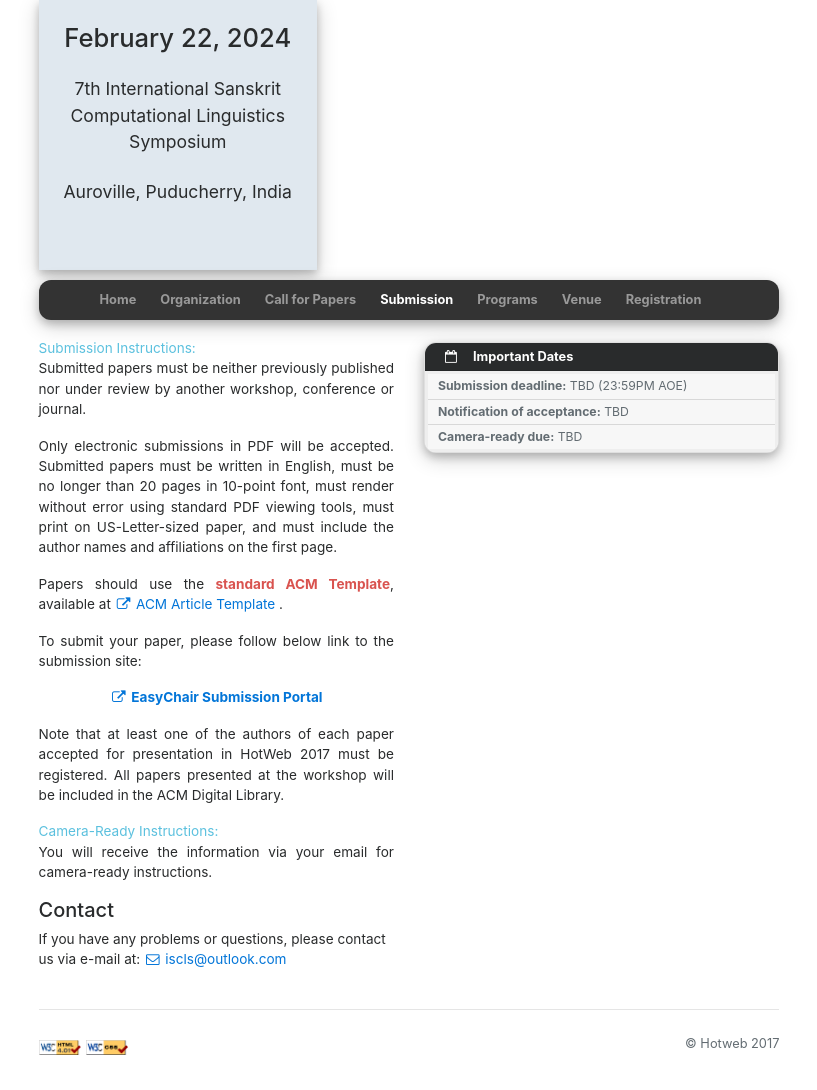
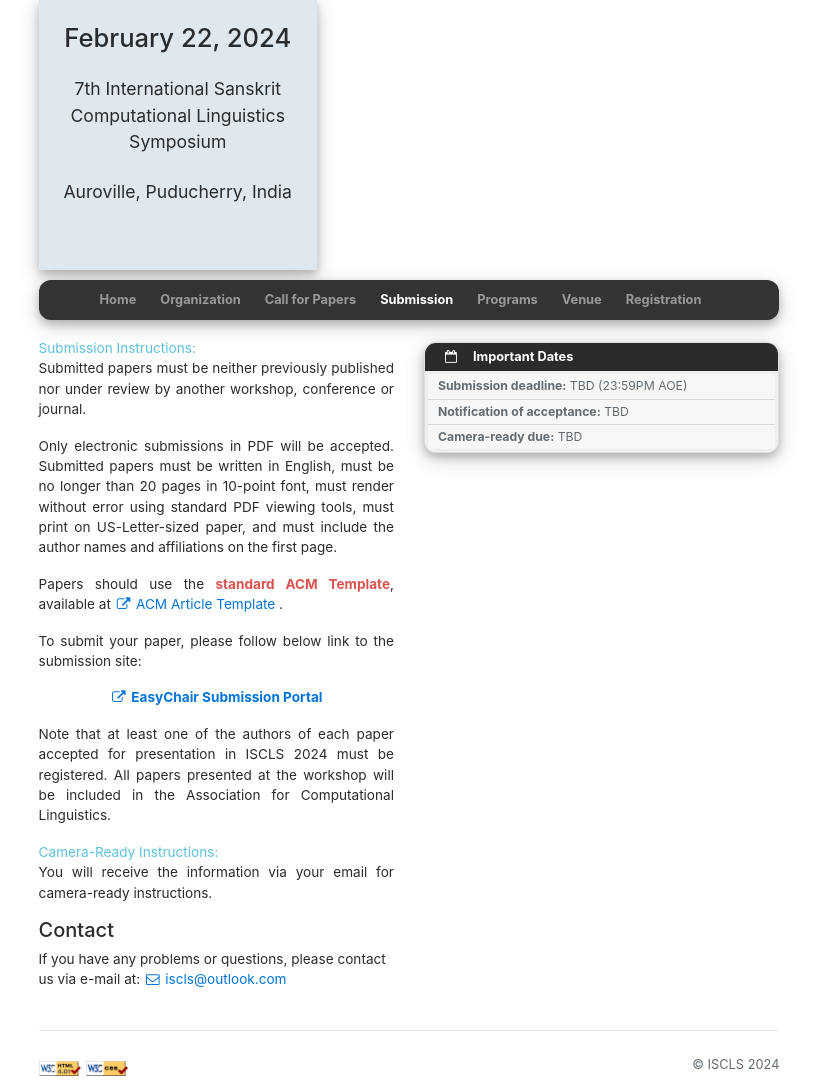
Before and after one commit to hrishikeshrt/jekyll-conference-template, a Jekyll site: the page built from submission.html, in a window 1280 px wide. Shown: the whole page, without its empty margins (231-1048 px from the left). Built offline with Jekyll 4.4.1, drawn with Linux system fonts in a browser that asks for light colours; nearby versions of some CDN libraries.

Commit message:
fix: replace some hardcoded values with variables

```diff
--- a/_includes/footer.html
+++ b/_includes/footer.html
@@ -4,7 +4,7 @@
         <div class="row">
             <div class="col-xs-12 col-sm-12 col-md-12 col-lg-12 col-xl-10 offset-xl-1">
             <footer>
-                <p class="text-muted small pull-right">&copy; Hotweb 2017</p>
+                <p class="text-muted small pull-right">&copy; {{site.data.conference.short_title}}</p>
                 <div  class="pull-left">
                 <img src="./assets/images/valid-html401.gif" alt="Valid HTML
                       4.01!" height="15" border="0">
--- a/submission.html
+++ b/submission.html
@@ -46,8 +46,9 @@ slide_id: 3
 
         <p>
             Note that at least one of the authors of each paper accepted for
-            presentation in HotWeb 2017 must be registered. All papers presented
-            at the workshop will be included in the ACM Digital Library.
+            presentation in {{site.data.conference.short_title}} must be
+            registered. All papers presented at the workshop will be included in
+            the Association for Computational Linguistics.
         </p>
 
         <div class="text-info">Camera-Ready Instructions:</div>
@@ -59,9 +60,7 @@ slide_id: 3
                     The Author's Final Paper Formatting and Submission Instructions can be found at:</p>
 
                 <p style="padding-top: 6px;padding-bottom: 6px;">
-                <a class="button"
-                    href="http://www.ieeeconfpublishing.org/cpir/authorKit.asp?Facility=CPS_Nov&ERoom=HotWeb+2015"><span>Camera-ready
-                    Author Kit</span></a></p>
+                </p>
 
                 <p>If you encounter any problem, please contact our editor, ____, for assistance.</p>
 
```
